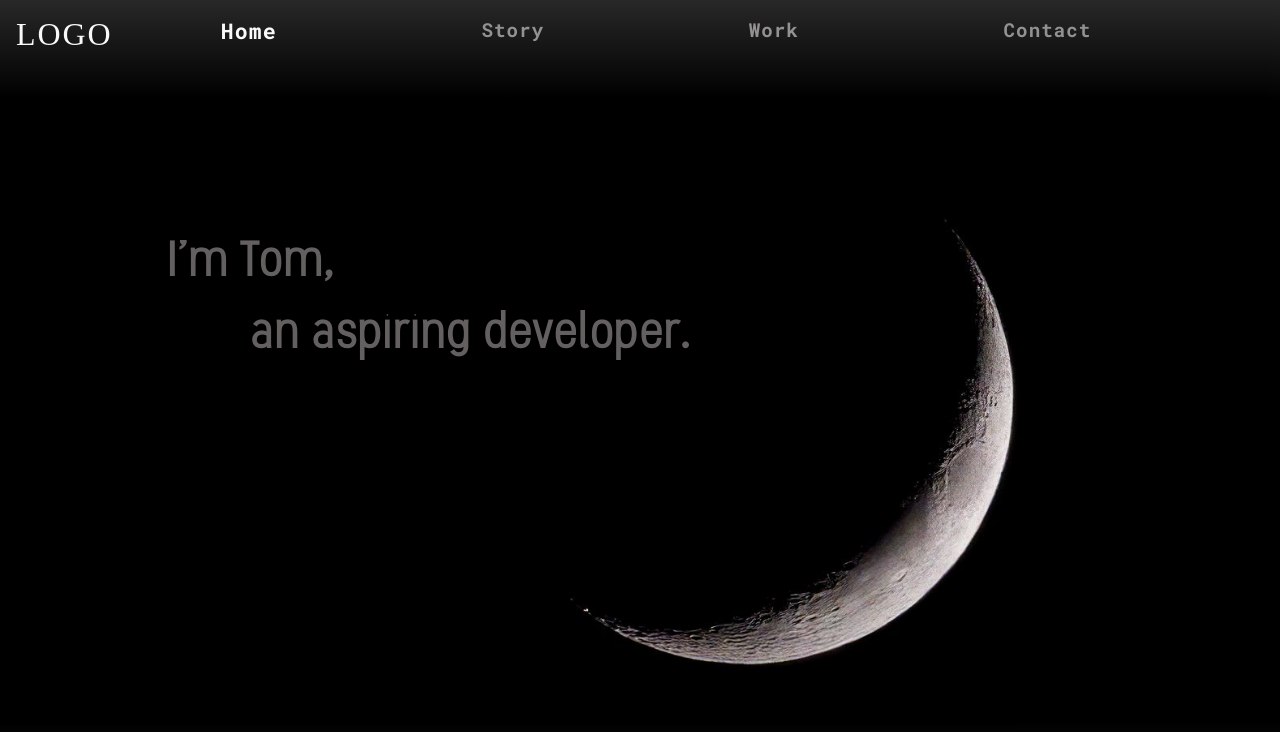
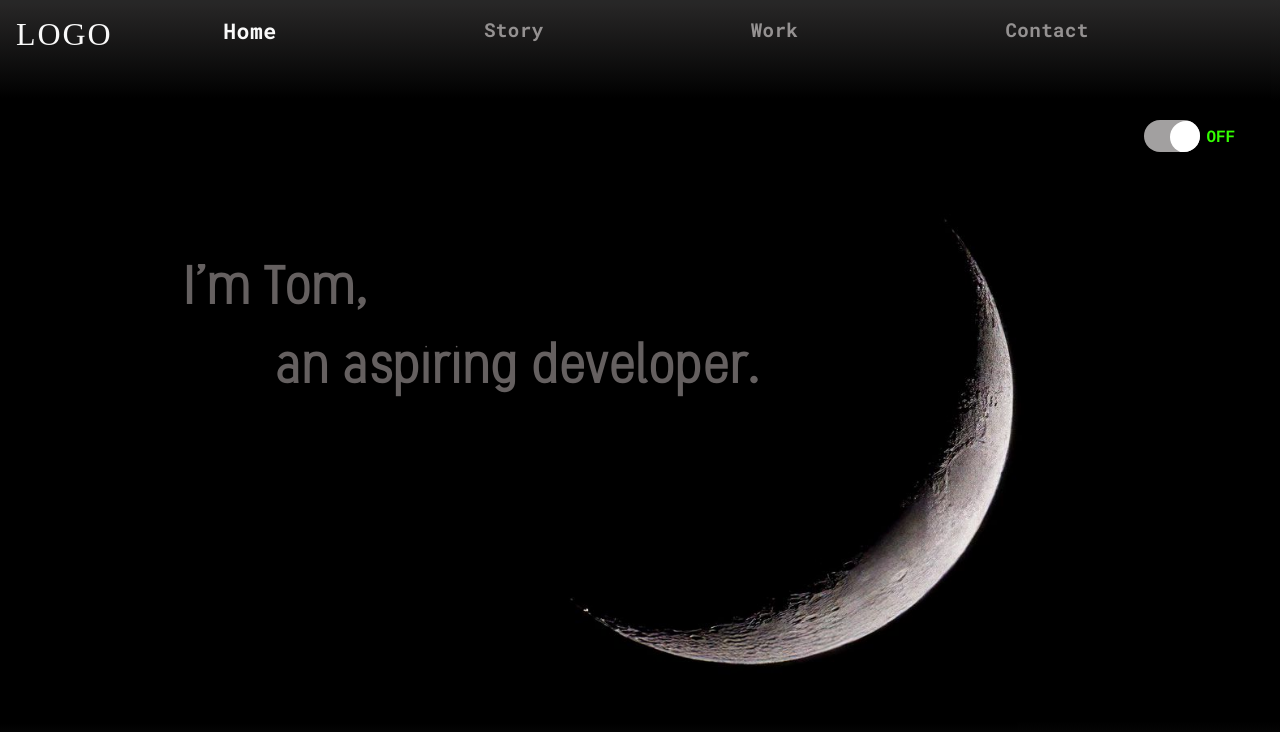
Before and after one commit to Tom-Halstead/TommHalstead.github.io, a website built with Parcel: page docs/index.html in a window 1280 px wide. Shown: the top 732 px of the page. Built offline with nearby package versions, Linux system fonts and the light colour scheme.

Commit message:
invert colors css, js, html

```diff
--- a/docs/index.html
+++ b/docs/index.html
@@ -15,6 +15,16 @@
   <body>
     <div id="particles-js">
       <h1 class="name">I'm Tom,<span class="front-end"> an aspiring developer.</span></h1>
+      <div class="togcontainer">
+        <div class="toggle">
+          <div class="toggle-button">
+
+          </div>
+
+        </div>
+        <div class="text">OFF</div>
+      </div>
+
     </div>
     <header>
       <nav class="nav">
--- a/docs/index.scss
+++ b/docs/index.scss
@@ -77,13 +77,15 @@ header ul li a {
   font-family: MyFont;
   font-size: 0.8em;
   text-decoration: none;
-  color: $base-text;
-  letter-spacing: 1px;
+  letter-spacing: 0.02em;
   font-weight: 500;
   transition: 0.25s ease;
 }
 
 header ul li a {
+  font-size: 0.8em;
+  letter-spacing: 0.02em;
+  font-weight: $bold-weight;
   color: $base-text;
   &:hover {
     color: $base-white;
@@ -103,7 +105,7 @@ h1.name {
   pointer-events: none;
   opacity: 60%;
   font-family: MyFont2;
-  font-size: 3em;
+  font-size: 3.3em;
   height: 3em;
   user-select: none;
   position: absolute;
@@ -132,7 +134,6 @@ footer {
   z-index: 50;
   background-image: linear-gradient($base-black, $base-gray);
   overflow-y: hidden;
-  bottom: 0;
 }
 
 #lab_social_icon_footer #social-fb:hover {
@@ -226,3 +227,71 @@ p.copyright {
   box-shadow: 0 1px 0 0 #ffffff;
   font-size: 0.9em;
 }
+
+// button {
+//   font-size: 1em;
+//   position: absolute;
+//   top: 8em;
+//   right: 4em;
+// }
+
+.togcontainer {
+  position: absolute;
+  top: 10em;
+  right: -2em;
+  transform: translate(-50%, -50%);
+  width: 7em;
+  height: 5em;
+  overflow: hidden;
+  // background: rgb(251, 0, 0);
+  display: flex;
+  align-items: center;
+  justify-content: center;
+}
+
+div.toggle {
+  position: absolute;
+  top: 0;
+  left: 0;
+  width: 3.5em;
+  height: 2em;
+  background: rgb(162, 160, 160);
+  border-radius: 1em 1em 1em 1em;
+  overflow: hidden;
+}
+
+div.toggle.active {
+  background: #ff0800;
+}
+
+.togcontainer .toggle.active .toggle-button {
+  left: -0em;
+}
+
+.toggle-button {
+  position: absolute;
+  top: 0.045em;
+  left: 1.65em;
+  width: 2.1em;
+  height: 2em;
+  background: white;
+  border-radius: 1em;
+  cursor: pointer;
+  transition: 0.3s;
+}
+
+div.text {
+  color: #33ff00;
+  left: 3.9em;
+  top: 0.3em;
+  position: absolute;
+  font-family: MyFont;
+}
+
+.invert {
+  filter: invert(1);
+}
+
+.active {
+  background-color: #cc00ff;
+}
--- a/docs/script.js
+++ b/docs/script.js
@@ -85,3 +85,24 @@ window.addEventListener("load", () => {
   insertHeaderAndFooter();
   navHighlights();
 });
+
+const toggle = document.querySelector(".toggle");
+const invertColors = function () {
+  const text = document.querySelector(".text");
+  const nav = document.querySelector(".nav");
+  toggle.classList.toggle("active");
+  document.body.classList.toggle("invert");
+  console.log(nav);
+  if (toggle.classList.contains("active")) {
+    text.innerHTML = "ON";
+    nav.classList.add("active");
+  } else {
+    text.innerHTML = "OFF";
+    document.body.classList.remove("invert");
+    nav.classList.remove("active");
+  }
+};
+
+if (window.location.pathname === "/index.html") {
+  toggle.addEventListener(`click`, invertColors);
+}
```
Also changed, not shown: dist/index.html, docs/index.css, 1 other file.
